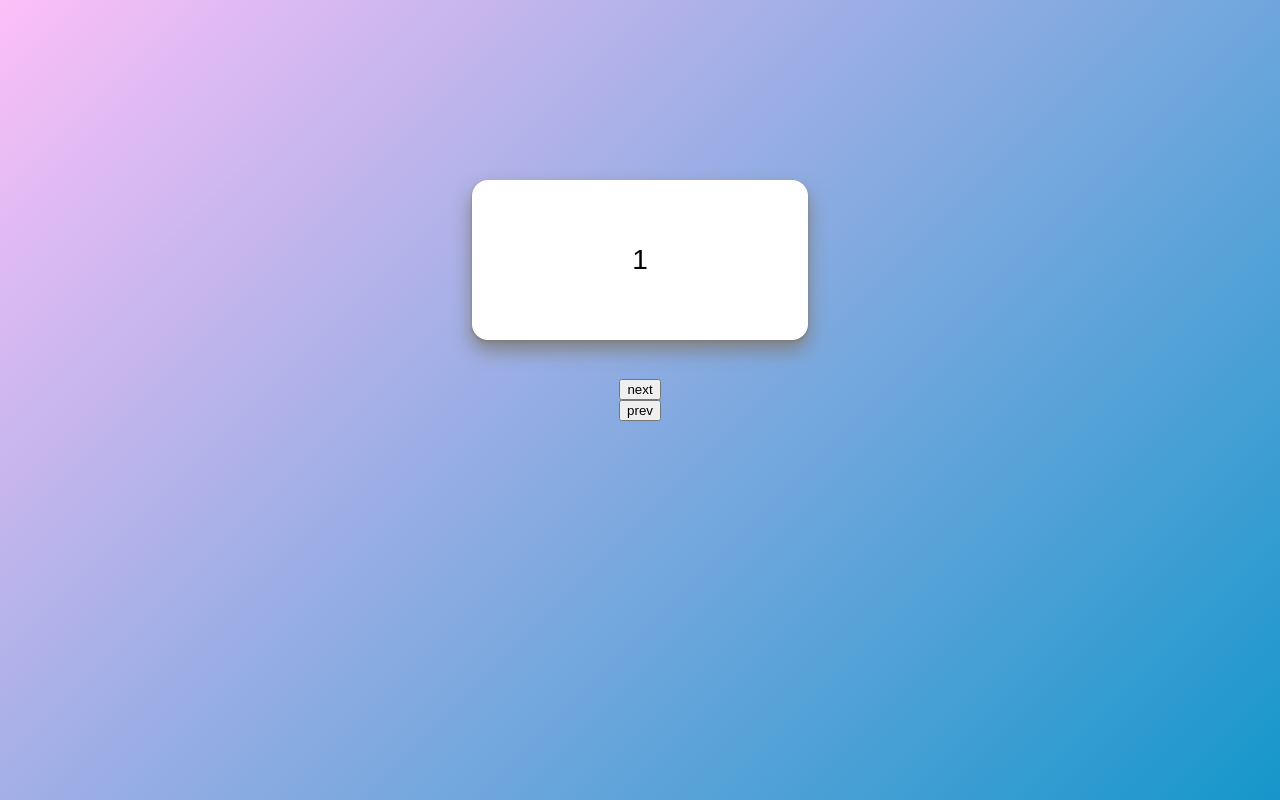
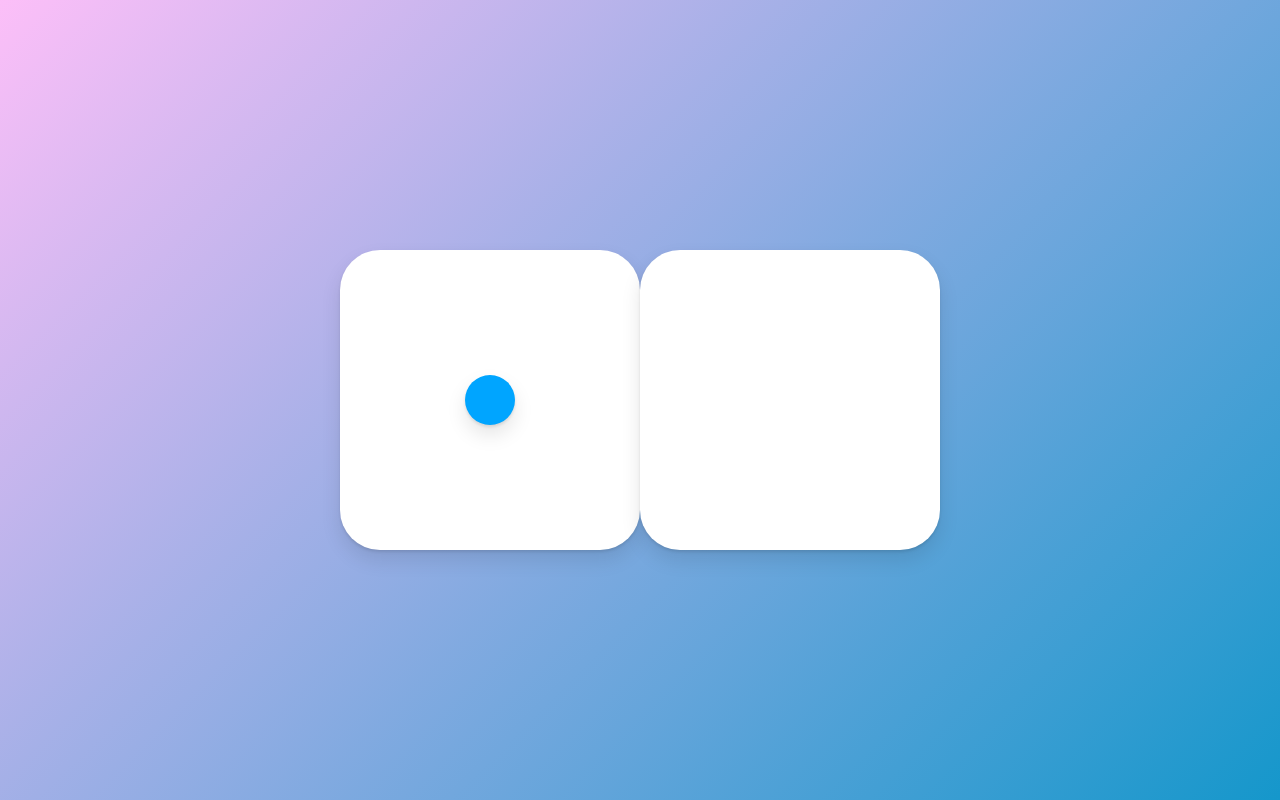
Before and after one commit to xowoony/study-animations, a React (Create React App) app: page / in a window 1280 px wide. Built offline with nearby package versions, Linux system fonts and the light colour scheme.

Commit message:
layout, layoutId 사용하기

```diff
--- a/src/App.tsx
+++ b/src/App.tsx
@@ -1,5 +1,5 @@
 import { styled } from "styled-components";
-import { motion, AnimatePresence } from "framer-motion";
+import { motion } from "framer-motion";
 import { useState } from "react";
 
 // style
@@ -8,85 +8,45 @@
   width: 100vw;
   align-items: center;
   display: flex;
-  flex-direction: column;
+  flex-direction: row;
   justify-content: center;
   background: linear-gradient(135deg, rgb(252, 191, 248), rgb(21, 151, 203));
 `;
 
 const Box = styled(motion.div)`
-  position: absolute;
-  top: 180px;
-
-  width: 21rem;
-  height: 10rem;
-  background-color: white;
-  border-radius: 1rem;
-  box-shadow: 0 2px 3px gray, 0 10px 20px gray;
-
+  width: 300px;
+  height: 300px;
+  background-color: rgba(255, 255, 255, 1);
+  border-radius: 40px;
+  box-shadow: 0 2px 3px rgba(0, 0, 0, 0.1), 0 10px 20px rgba(0, 0, 0, 0.1);
   align-items: center;
   display: flex;
   flex-direction: row;
   justify-content: center;
-
-  font-size: 28px;
 `;
 
-const BoxVariants = {
-  // entry를 function으로 만들어준다.
-  // 밑에 Box 컴포넌트 안 custom={back}과 (back: boolean) 이 둘의 이름이 달라도 상관은 없다.
-  entry: (back: boolean) => ({
-    x: back ? -500 : 500,
-    opacity: 0,
-    scale: 0,
-  }),
-
-  center: {
-    x: 0,
-    opacity: 1,
-    scale: 1,
-    transition: { duration: 0.7 },
-  },
-
-  // exit을 function으로 만들어준다.
-  // 밑에 Box 컴포넌트 안 custom={back}과 (back: boolean) 이 둘의 이름이 달라도 상관은 없다.
-  exit: (back: boolean) => ({
-    x: back ? 500 : -500,
-    opacity: 0,
-    scale: 0,
-    transition: { duration: 0.7 },
-  }),
-};
+const Circle = styled(motion.div)`
+  background-color: #00a5ff;
+  width: 50px;
+  height: 50px;
+  box-shadow: 0 2px 3px rgba(0, 0, 0, 0.1), 0 10px 20px rgba(0, 0, 0, 0.1);
+`;
 
 function App() {
-  const [visible, setVisible] = useState(1);
-  const [back, setBack] = useState(false);
-
-  const nextToggle = () => {
-    setBack(false); // next버튼을 눌렀을 때에는 setBack을 fasle로
-    setVisible((prev) => (prev === 10 ? 10 : prev + 1));
-  };
-  const prevToggle = () => {
-    setBack(true); // prev버튼을 눌렀을 때에는 setBack을 true로
-    setVisible((prev) => (prev === 1 ? 1 : prev - 1));
-  };
-
+  const [clicked, setClicked] = useState(false);
+  const toggleClicked = () => setClicked((prev) => !prev);
   return (
-    <Wrapper>
-      {/* mode="wait" 을 작성하면 1번박스가 완전히 사라진 후 2번박스가 나타나게 된다.*/}
-      <AnimatePresence  mode="wait" custom={back}>
-        <Box
-          custom={back} // custom에 back을 넣어준다. 여기는 true 또는 false가 될 것이다.
-          variants={BoxVariants}
-          initial="entry"
-          animate="center"
-          exit="exit"
-          key={visible}
-        >
-          {visible}
-        </Box>
-      </AnimatePresence>
-      <button onClick={nextToggle}>next</button>
-      <button onClick={prevToggle}>prev</button>
+    <Wrapper onClick={toggleClicked}>
+      <Box>
+        {!clicked ? (
+          <Circle layoutId="circle" style={{ borderRadius: 50 }} />
+        ) : null}
+      </Box>
+      <Box>
+        {clicked ? (
+          <Circle layoutId="circle" style={{ borderRadius: 0, scale:3 }} />
+        ) : null}
+      </Box>
     </Wrapper>
   );
 }
```
